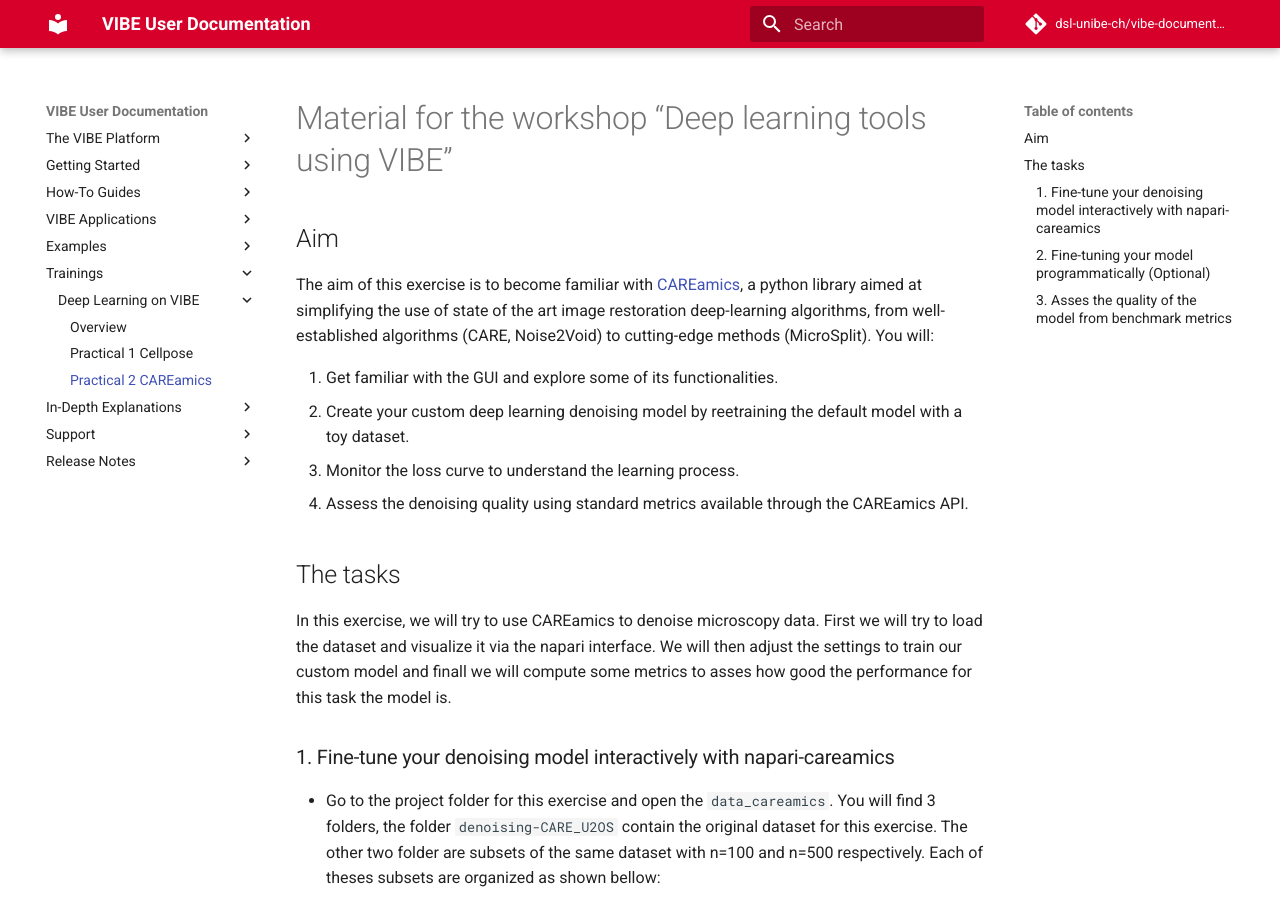
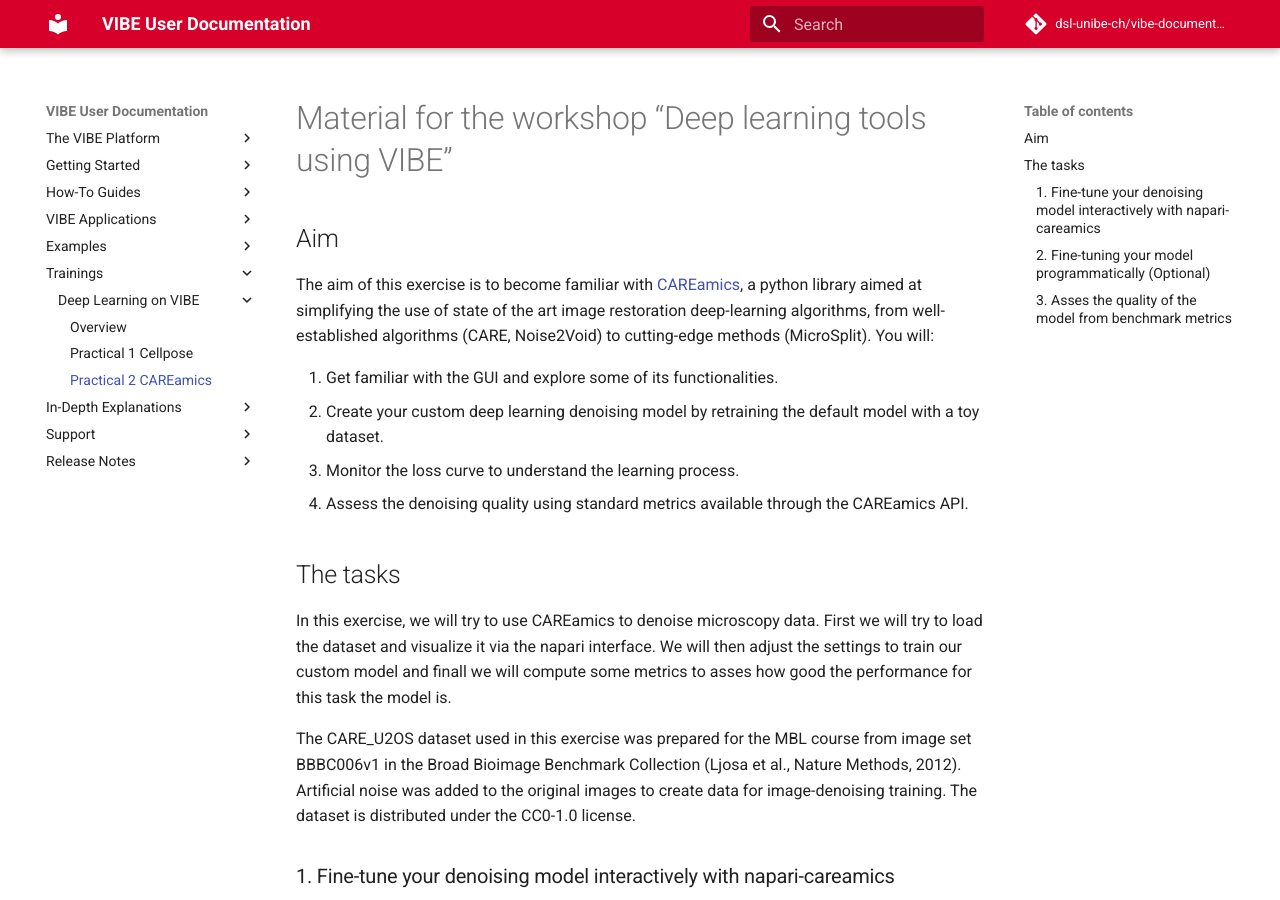
Before and after one commit to dsl-unibe-ch/vibe-documentation, an MkDocs documentation site: the page built from docs/trainings/deep_learning_on_vibe/careamics_exercise.md, in a window 1280 px wide and 900 px high. Built offline with MkDocs 1.6.1 and Material for MkDocs 9.7.7, drawn with Linux system fonts in a browser that asks for light colours; comment, search, counter and statistics services are not loaded.

Commit message:
mention the data source

```diff
--- a/docs/trainings/deep_learning_on_vibe/careamics_exercise.md
+++ b/docs/trainings/deep_learning_on_vibe/careamics_exercise.md
@@ -6,7 +6,7 @@ The aim of this exercise is to become familiar with [CAREamics](https://careamic
 You will:
 
 1. Get familiar with the GUI and explore some of its functionalities.
-2. Create your custom deep learning denoising model by reetraining the default model with a toy dataset.
+2. Create your custom deep learning denoising model by retraining the default model with a toy dataset.
 3. Monitor the loss curve to  understand the learning process.
 5. Assess the denoising quality using standard metrics available through the CAREamics API.
 
@@ -14,6 +14,8 @@ You will:
 ## The tasks
 
 In this exercise, we will try to use CAREamics to denoise microscopy data. First we will try to load the dataset and visualize it via the napari interface. We will then adjust the settings to train our custom model and finall we will compute some metrics to asses how good the performance for this task the model is.
+
+The CARE_U2OS dataset used in this exercise was prepared for the MBL course from image set BBBC006v1 in the Broad Bioimage Benchmark Collection (Ljosa et al., Nature Methods, 2012). Artificial noise was added to the original images to create data for image-denoising training. The dataset is distributed under the CC0-1.0 license.
 
 ### 1. Fine-tune your denoising model interactively with napari-careamics
 
```
